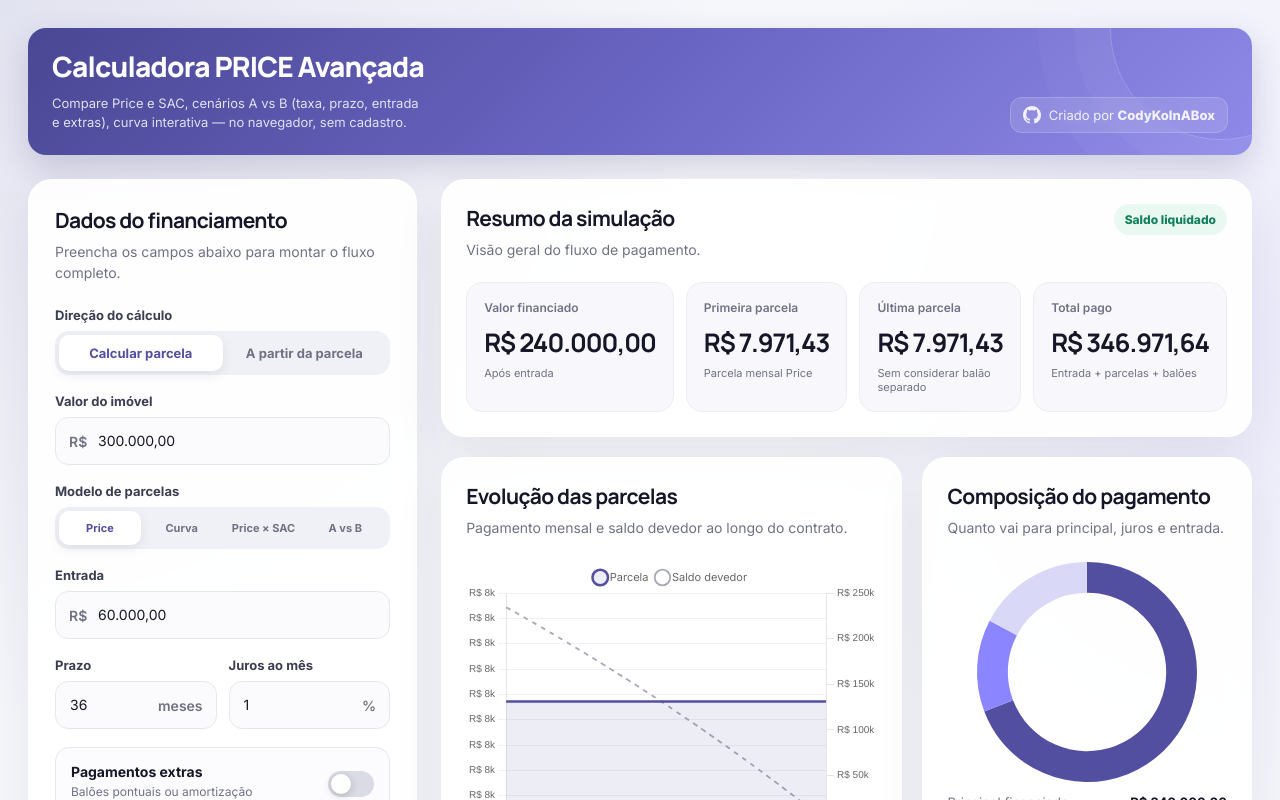
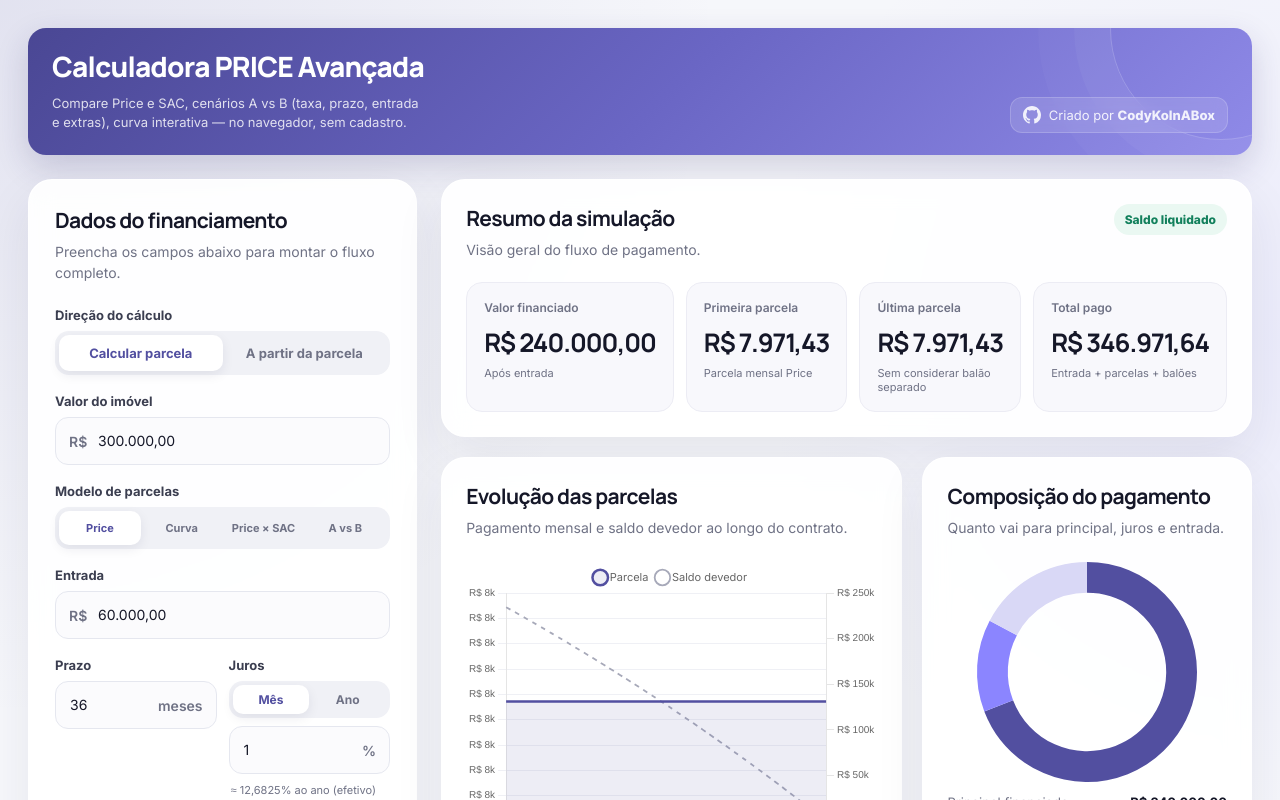
Before and after one commit to CodyKoInABox/calculadora-price, a React (Vite) app: page / in a window 1280 px wide. Shown: the top 800 px of the page. Built offline with nearby package versions, Linux system fonts and the light colour scheme.

Commit message:
juros por mes e por ano

```diff
--- a/src/App.jsx
+++ b/src/App.jsx
@@ -1,5 +1,5 @@
 import { useCallback, useEffect, useId, useRef, useState } from 'react'
-import { curvePresets, extrasToMap, parseMoney, simulateFinancing, solveFromMaxPayment } from './math'
+import { curvePresets, extrasToMap, parseMoney, simulateFinancing, solveFromMaxPayment, annualToMonthly, monthlyToAnnual } from './math'
 import { formatMoneyInput, exportScheduleCsv, exportCompareCsv, exportAbCompareCsv, number } from './format'
 import CurveEditor from './components/CurveEditor'
 import ResultsPanel from './components/ResultsPanel'
@@ -35,6 +35,7 @@ function defaultScenarioA() {
     downPayment: '60.000,00',
     months: 36,
     interest: 1,
+    ratePeriod: 'am',
     balloonEnabled: false,
     balloons: [],
     extraEffect: 'payment'
@@ -46,10 +47,28 @@ function defaultScenarioB() {
     downPayment: '80.000,00',
     months: 48,
     interest: 0.85,
+    ratePeriod: 'am',
     balloonEnabled: false,
     balloons: [],
     extraEffect: 'payment'
   }
+}
+
+/** Percent + period → monthly decimal for the engine. */
+function toMonthlyRate(interestPct, period) {
+  const i = Math.max(0, Number(interestPct) || 0) / 100
+  return period === 'aa' ? annualToMonthly(i) : i
+}
+
+/** Round % for inputs (~4 decimals, no float noise). */
+function formatRatePct(decimal) {
+  const pct = decimal * 100
+  if (!Number.isFinite(pct) || pct === 0) return 0
+  return Math.round(pct * 1e4) / 1e4
+}
+
+function formatRatePctLabel(decimal) {
+  return String(formatRatePct(decimal)).replace('.', ',')
 }
 
 function runScenario(property, scenario) {
@@ -58,12 +77,60 @@ function runScenario(property, scenario) {
     property,
     down: parseMoney(scenario.downPayment),
     months,
-    rate: Math.max(0, Number(scenario.interest) || 0) / 100,
+    rate: toMonthlyRate(scenario.interest, scenario.ratePeriod || 'am'),
     mode: 'price',
     balloons: extrasToMap(scenario.balloonEnabled, scenario.balloons, months),
     extraEffect: scenario.extraEffect || 'payment',
     curveControls: [...curvePresets.linear]
   })
+}
+
+function InterestField({ id, interest, ratePeriod, onInterestChange, onPeriodChange }) {
+  const period = ratePeriod === 'aa' ? 'aa' : 'am'
+  const i = Math.max(0, Number(interest) || 0) / 100
+  const equiv = period === 'aa' ? annualToMonthly(i) : monthlyToAnnual(i)
+  const equivUnit = period === 'aa' ? 'mês' : 'ano'
+
+  return (
+    <div className="field">
+      <label htmlFor={id}>Juros</label>
+      <div className="segmented rate-period">
+        <button
+          type="button"
+          className={period === 'am' ? 'active' : ''}
+          onClick={() => {
+            if (period === 'am') return
+            onPeriodChange('am', formatRatePct(annualToMonthly(i)))
+          }}
+        >
+          Mês
+        </button>
+        <button
+          type="button"
+          className={period === 'aa' ? 'active' : ''}
+          onClick={() => {
+            if (period === 'aa') return
+            onPeriodChange('aa', formatRatePct(monthlyToAnnual(i)))
+          }}
+        >
+          Ano
+        </button>
+      </div>
+      <div className="input-wrap">
+        <input
+          id={id}
+          type="number"
+          value={interest}
+          min={0}
+          step={0.01}
+          className="has-suffix"
+          onChange={e => onInterestChange(e.target.value)}
+        />
+        <span className="suffix">%</span>
+      </div>
+      <p className="footnote rate-equiv">≈ {formatRatePctLabel(equiv)}% ao {equivUnit} (efetivo)</p>
+    </div>
+  )
 }
 
 function ExtrasEditor({
@@ -200,6 +267,7 @@ export default function App() {
   const [downPayment, setDownPayment] = useState('60.000,00')
   const [months, setMonths] = useState(36)
   const [interest, setInterest] = useState(1)
+  const [ratePeriod, setRatePeriod] = useState('am')
   const [mode, setMode] = useState('price')
   const [curveControls, setCurveControls] = useState([...curvePresets.linear])
   const [activePreset, setActivePreset] = useState('linear')
@@ -234,7 +302,8 @@ export default function App() {
     const property = parseMoney(overrides.propertyValue ?? propertyValue)
     const down = parseMoney(overrides.downPayment ?? downPayment)
     const targetPayment = parseMoney(overrides.maxPayment ?? maxPayment)
-    const rate = Math.max(0, Number(overrides.interest ?? interest) || 0) / 100
+    const nextRatePeriod = overrides.ratePeriod ?? ratePeriod
+    const rate = toMonthlyRate(overrides.interest ?? interest, nextRatePeriod)
     const balloonMap = extrasToMap(nextEnabled, nextBalloons, nextMonths)
     const nextA = overrides.scenarioA ?? scenarioA
     const nextB = overrides.scenarioB ?? scenarioB
@@ -329,7 +398,7 @@ export default function App() {
     setResult(out)
     setCompareResult(null)
     setAbResult(null)
-  }, [mode, curveControls, balloons, balloonEnabled, extraEffect, months, propertyValue, downPayment, interest, scenarioA, scenarioB, direction, solveFor, maxPayment])
+  }, [mode, curveControls, balloons, balloonEnabled, extraEffect, months, propertyValue, downPayment, interest, ratePeriod, scenarioA, scenarioB, direction, solveFor, maxPayment])
 
   useEffect(() => {
     runSimulate()
@@ -413,6 +482,7 @@ export default function App() {
       downPayment: scenarioA.downPayment,
       months: scenarioA.months,
       interest: scenarioA.interest,
+      ratePeriod: scenarioA.ratePeriod || 'am',
       balloonEnabled: scenarioA.balloonEnabled,
       balloons: cloneExtras(scenarioA.balloons),
       extraEffect: scenarioA.extraEffect || 'payment'
@@ -561,21 +631,15 @@ export default function App() {
                     <span className="suffix">meses</span>
                   </div>
                 </div>
-                <div className="field">
-                  <label htmlFor={interestId}>Juros ao mês</label>
-                  <div className="input-wrap">
-                    <input
-                      id={interestId}
-                      type="number"
-                      value={currentScenario.interest}
-                      min={0}
-                      step={0.01}
-                      className="has-suffix"
-                      onChange={e => updateActiveScenario({ interest: e.target.value })}
-                    />
-                    <span className="suffix">%</span>
-                  </div>
-                </div>
+                <InterestField
+                  id={interestId}
+                  interest={currentScenario.interest}
+                  ratePeriod={currentScenario.ratePeriod || 'am'}
+                  onInterestChange={value => updateActiveScenario({ interest: value })}
+                  onPeriodChange={(nextPeriod, nextInterest) => {
+                    updateActiveScenario({ ratePeriod: nextPeriod, interest: nextInterest })
+                  }}
+                />
               </div>
 
               <ExtrasEditor
@@ -695,13 +759,16 @@ export default function App() {
                     <span className="suffix">meses</span>
                   </div>
                 </div>
-                <div className="field">
-                  <label htmlFor={interestId}>Juros ao mês</label>
-                  <div className="input-wrap">
-                    <input id={interestId} type="number" value={interest} min={0} step={0.01} className="has-suffix" onChange={e => setInterest(e.target.value)} />
-                    <span className="suffix">%</span>
-                  </div>
-                </div>
+                <InterestField
+                  id={interestId}
+                  interest={interest}
+                  ratePeriod={ratePeriod}
+                  onInterestChange={setInterest}
+                  onPeriodChange={(nextPeriod, nextInterest) => {
+                    setRatePeriod(nextPeriod)
+                    setInterest(nextInterest)
+                  }}
+                />
               </div>
 
               {mode === 'growing' && (
--- a/src/index.css
+++ b/src/index.css
@@ -251,6 +251,9 @@ input:focus, select:focus { border-color: var(--primary); box-shadow: 0 0 0 4px
 .segmented.segmented-4 button { font-size: 12px; padding: 10px 6px; }
 .segmented.segmented-4 button { font-size: 11px; padding: 10px 4px; }
 .segmented button.active { color: var(--primary); background: white; box-shadow: 0 4px 12px rgba(30,30,60,.08); }
+.rate-period { margin-bottom: 8px; }
+.rate-period button { padding: 7px 6px; font-size: 12px; }
+.footnote.rate-equiv { margin-top: 8px; }
 
 .scenario-tabs {
   display: grid;
--- a/src/math.js
+++ b/src/math.js
@@ -15,6 +15,16 @@ export function parseMoney(value) {
 export function pricePayment(principal, rate, months) {
   if (rate === 0) return principal / months
   return principal * rate * Math.pow(1 + rate, months) / (Math.pow(1 + rate, months) - 1)
+}
+
+/** Effective a.a. → a.m.: (1+i)^(1/12)-1 (not i/12). */
+export function annualToMonthly(iAa) {
+  return Math.pow(1 + iAa, 1 / 12) - 1
+}
+
+/** Effective a.m. → a.a.: (1+i)^12-1. */
+export function monthlyToAnnual(iAm) {
+  return Math.pow(1 + iAm, 12) - 1
 }
 
 export function clampCurveValue(value, step = 0.05) {
```
Also changed, not shown: 1 other file (tests, documents, lock files or other folders).
